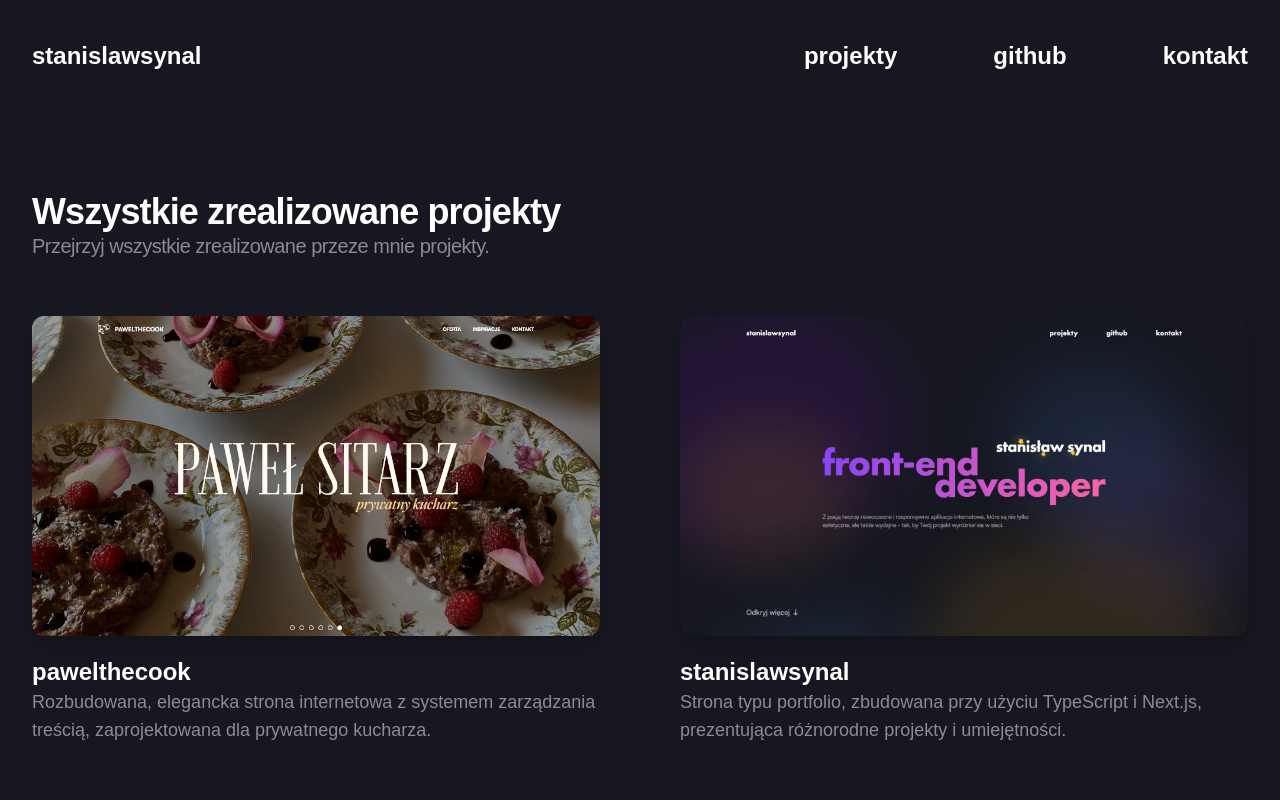
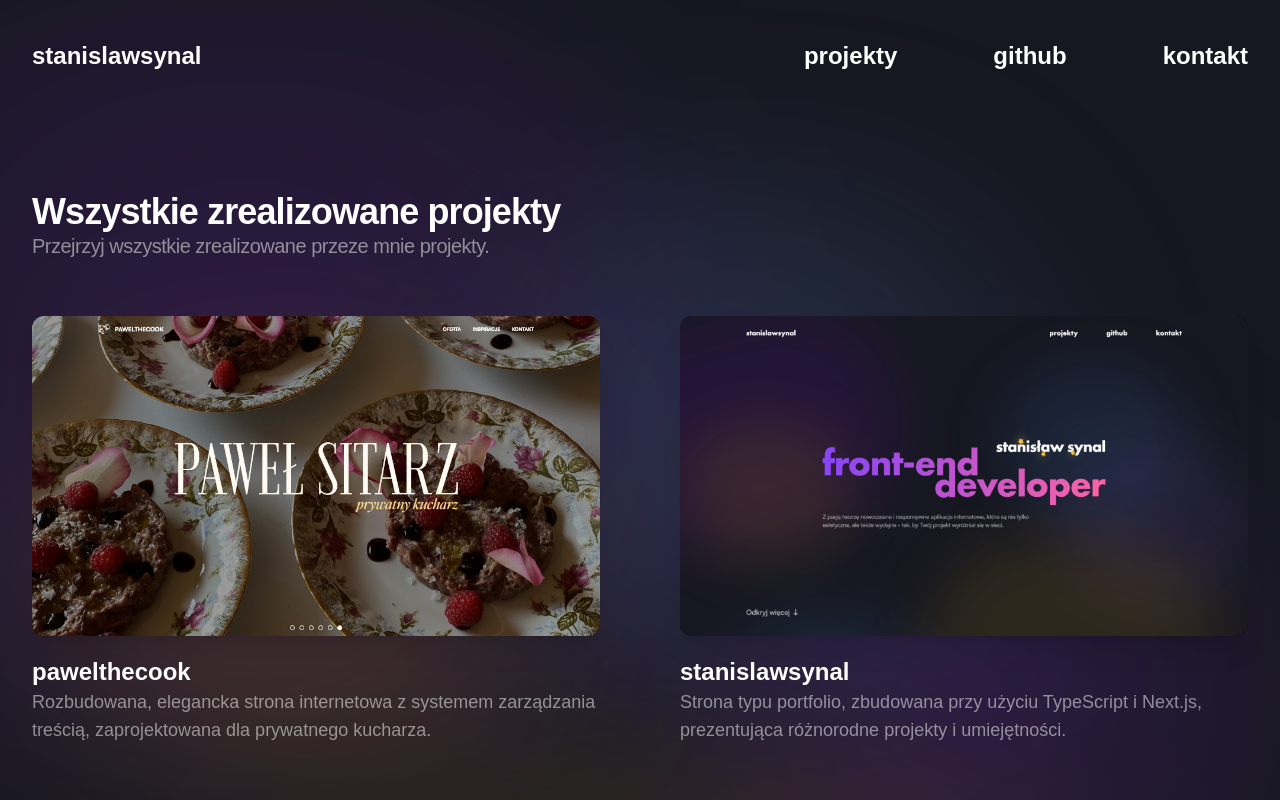
Before and after one commit to lavoor/portfolio, a Next.js app: page /projekty in a window 1280 px wide. Shown: the top 800 px of the page. Built offline with nearby package versions, Linux system fonts and the light colour scheme.

Commit message:
test if blur doesnt lag safari

```diff
--- a/app/components/gradient/index.tsx
+++ b/app/components/gradient/index.tsx
@@ -1,15 +1,15 @@
 const Gradient = () => {
     return(
         <div className="-z-10 absolute w-full h-full max-w-100vw overflow-hidden">
-            {/* <div className="absolute w-[1000px] h-[770px] bg-[#9E00FF] bg-opacity-10 blur-[100px] rounded-full -left-[250px] -rotate-12"></div>
-            <div className="absolute w-[580px] h-[460px] bg-[#FFB800] bg-opacity-10 blur-[100px] rounded-full top-[360px] left-0"></div>
-            <div className="absolute w-[640px] h-[520px] bg-[#489CFF] bg-opacity-10 blur-[100px] rounded-full top-[162px] right-[202px]"></div>
-            <div className="absolute w-[665px] h-[500px] bg-[#9668E6] bg-opacity-10 blur-[100px] rounded-full top-[444px] -right-[23px] rotate-12"></div>
-            <div className="absolute w-[1000px] h-[770px] bg-[#FFB800] bg-opacity-10 blur-[100px] rounded-full top-[750px] right-[90px]"></div>
-            <div className="absolute w-[1020px] h-[760px] bg-[#489CFF] bg-opacity-10 blur-[100px] rounded-full top-[1100px] -left-[100px] -rotate-45"></div>
-            <div className="absolute w-[1020px] h-[700px] bg-[#FFFFFF] bg-opacity-10 blur-[100px] rounded-full top-[2500px] -right-[180px]"></div>
-            <div className="absolute w-[1020px] h-[500px] bg-[#FFFFFF] bg-opacity-10 blur-[100px] rounded-full top-[2500px] left-[72px] -rotate-12"></div>
-            <div className="absolute w-[1200px] h-[500px] bg-[#FFB800] bg-opacity-10 blur-[100px] rounded-full -rotate-12 top-[3800px] -left-[220px]"></div> */}
+            <div className="w-[1000px] h-[770px] g g1 -left-[250px] -rotate-12"></div>
+            <div className="w-[580px] h-[460px] g g3 top-[360px] left-0"></div>
+            <div className="w-[640px] h-[520px] g g2 top-[162px] right-[202px]"></div>
+            <div className="w-[665px] h-[500px] g g1 top-[444px] -right-[23px] rotate-12"></div>
+            <div className="w-[1000px] h-[770px] g g3 top-[750px] right-[90px]"></div>
+            <div className="w-[1020px] h-[760px] g g2 top-[1100px] -left-[100px] -rotate-45"></div>
+            <div className="w-[1020px] h-[700px] g g4 top-[2500px] -right-[180px]"></div>
+            <div className="w-[1020px] h-[500px] g g4 top-[2500px] left-[72px] -rotate-12"></div>
+            <div className="w-[1200px] h-[500px] g g3 -rotate-12 top-[3800px] -left-[220px]"></div>
         </div>
     )
 }
--- a/app/components/navbar/index.tsx
+++ b/app/components/navbar/index.tsx
@@ -68,7 +68,7 @@ const Navbar = () => {
                         <span className={`${expandedNav ? 'rotate-45 mt-[11px]' : ''} duration-300 w-full h-[3px] rounded-sm bg-white origin-bottom-right`}></span>
                     </span>
                 </div>
-                <ul className={`${expandedNav ? 'h-screen opacity-100 w-full' : 'h-0 opacity-0 pointer-events-none'} absolute sm:relative sm:opacity-100 duration-300 ease-in-out sm:max-h-none overflow-hidden flex justify-center sm:justify-end h-full sm:h-auto flex-col sm:items-center gap-12 lg:gap-24 sm:flex-row`}>
+                <ul className={`${expandedNav ? 'h-screen opacity-100 w-full' : 'h-0 opacity-0 pointer-events-none sm:pointer-events-auto'} absolute sm:relative sm:opacity-100 duration-300 ease-in-out sm:max-h-none overflow-hidden flex justify-center sm:justify-end h-full sm:h-auto flex-col sm:items-center gap-12 lg:gap-24 sm:flex-row`}>
                     <li className={`${navItemStyle} text-6xl`}><Link onClick={closeNav} className="w-full block" href="/projekty">projekty</Link></li>
                     <li className={`${navItemStyle} text-6xl`}><a onClick={closeNav} className="w-full block" href={githubLink} target="_blank" rel="noopener noreferrer">github</a></li>
                     <li className={`${navItemStyle} text-6xl`}><Link onClick={closeNav} className="w-full block" href="/#kontakt">kontakt</Link></li>
--- a/app/globals.css
+++ b/app/globals.css
@@ -37,3 +37,24 @@ body {
 /* #nprogress .bar {
   background: linear-gradient(272deg, #FF64A2 0%, #8645F8 100%) !important;
 } */
+
+.g{
+  position: absolute;
+  mix-blend-mode: hard-light;
+  filter: blur(70px);
+  transform: translate3d(0, 0, 0);
+  opacity: 0.2;
+  border-radius: 600px;
+}
+.g1{
+  background: radial-gradient(circle at center, rgba(168, 39, 255, 0.8) 0, rgba(168, 39, 255, 0) 100%) no-repeat;
+}
+.g2{
+  background: radial-gradient(circle at center, rgba(109, 176, 255, 0.8) 0, rgba(109, 176, 255, 0) 100%) no-repeat;
+}
+.g3{
+  background: radial-gradient(circle at center, rgba(255, 183, 0, 0.8) 0, rgba(255, 183, 0, 0) 100%) no-repeat;
+}
+.g4{
+  background: radial-gradient(circle at center, rgba(255, 255, 255, 0.8) 0, rgba(255, 255, 255, 0) 100%) no-repeat;
+}
```
